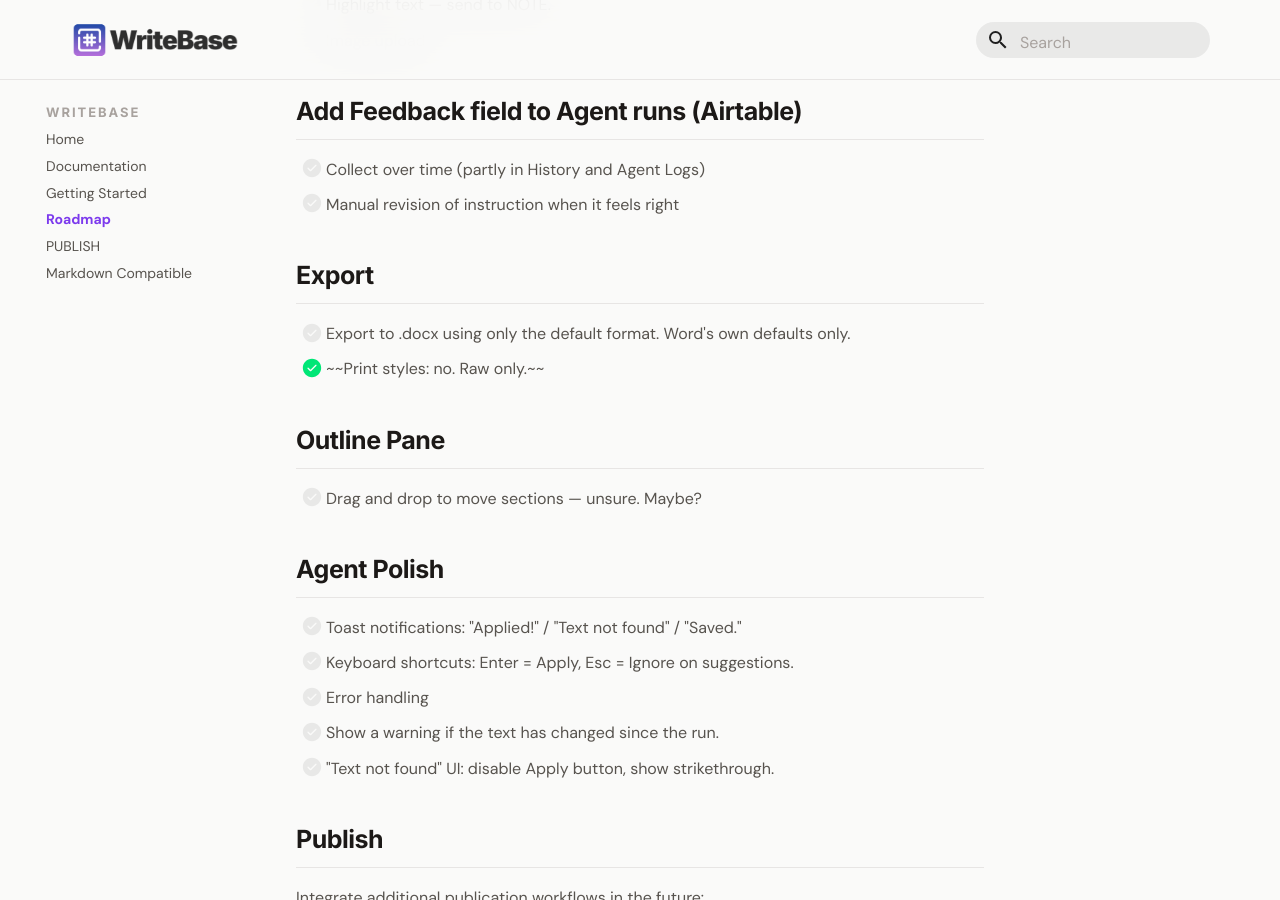
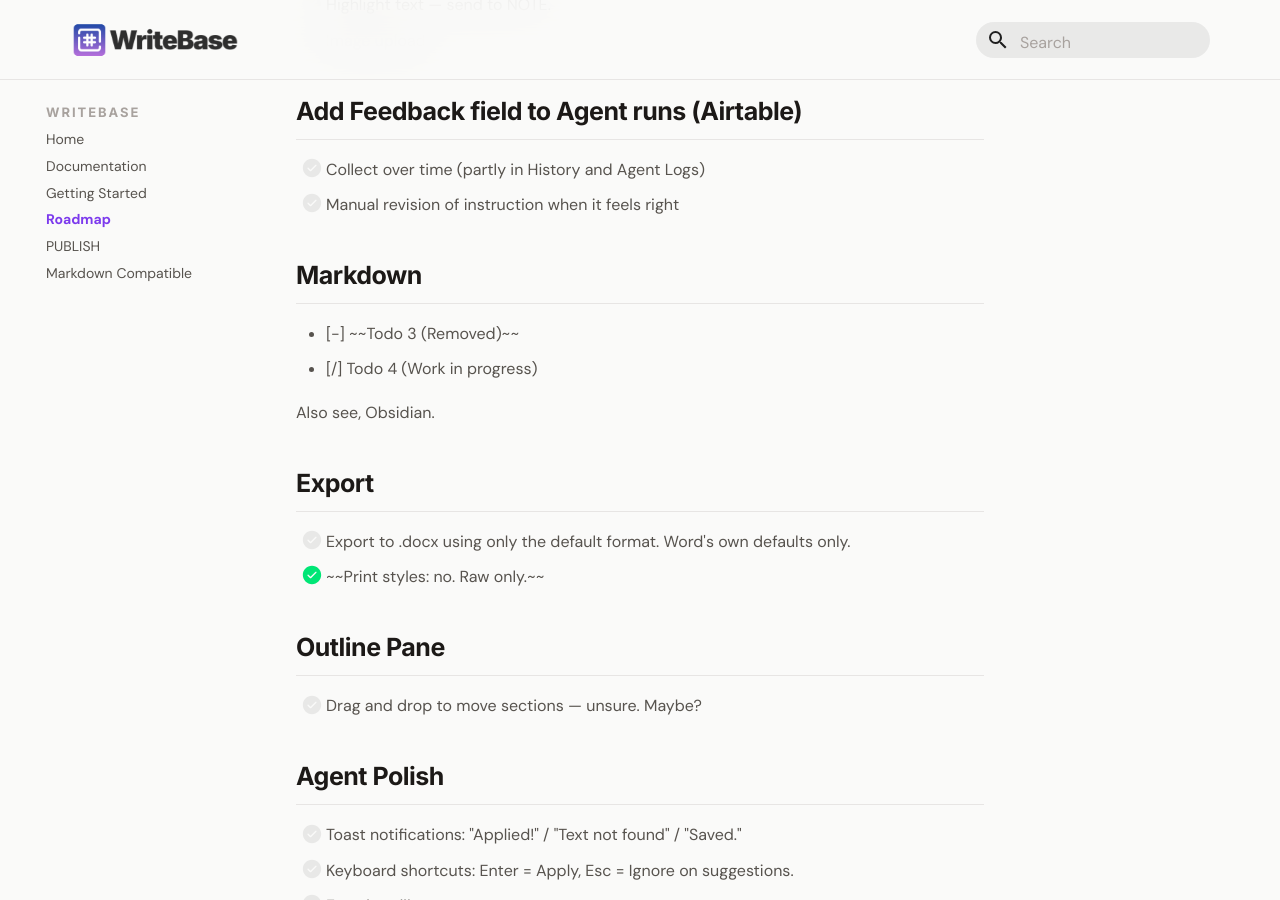
Before and after one commit to larssonhthomas-afk/writebase-docs, an MkDocs documentation site: the page built from docs/009-roadmap.md, in a window 1280 px wide and 900 px high, scrolled down 2232 px. Built offline with MkDocs 1.6.1 and Material for MkDocs 9.7.7, drawn with Linux system fonts in a browser that asks for light colours; some web fonts are replaced.

Commit message:
Update 009-roadmap.md

```diff
--- a/docs/009-roadmap.md
+++ b/docs/009-roadmap.md
@@ -81,6 +81,13 @@ This is not a bucket list. But for now, our best guess.
 - [ ] Collect over time (partly in History and Agent Logs)
 - [ ] Manual revision of instruction when it feels right
 
+## Markdown
+
+- [-] ~~Todo 3 (Removed)~~
+- [/] Todo 4 (Work in progress)
+
+Also see, Obsidian.
+
 ## Export
 
 - [ ] Export to .docx using only the default format. Word's own defaults only.
```
